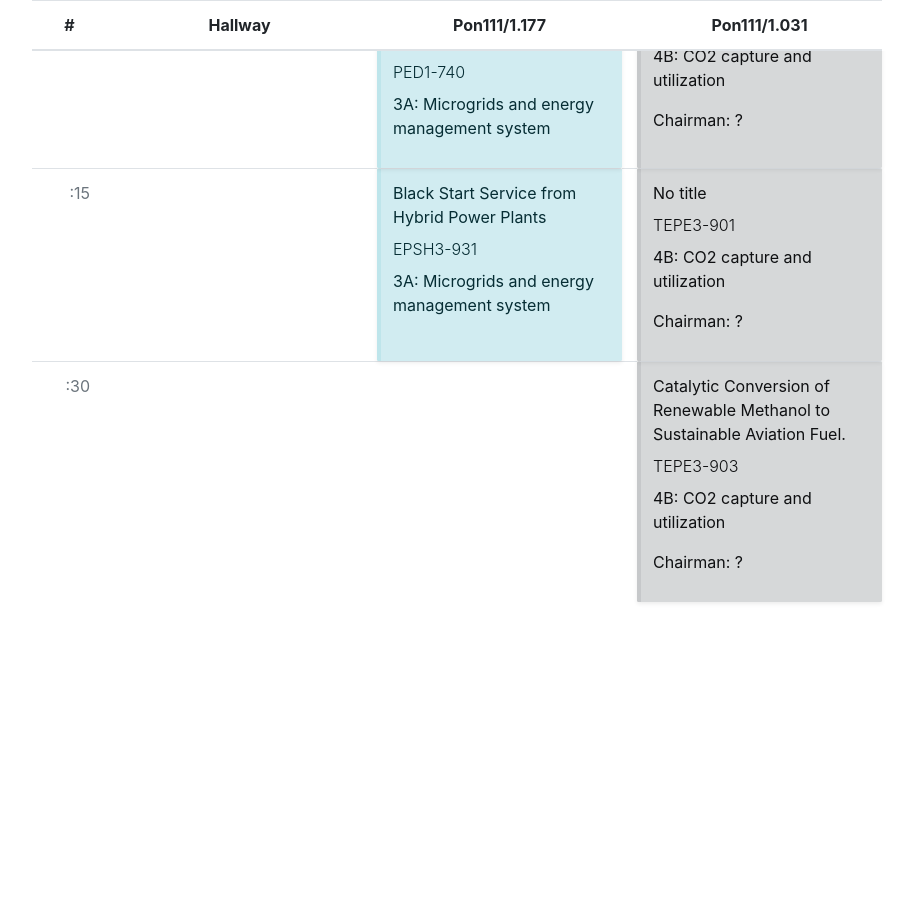
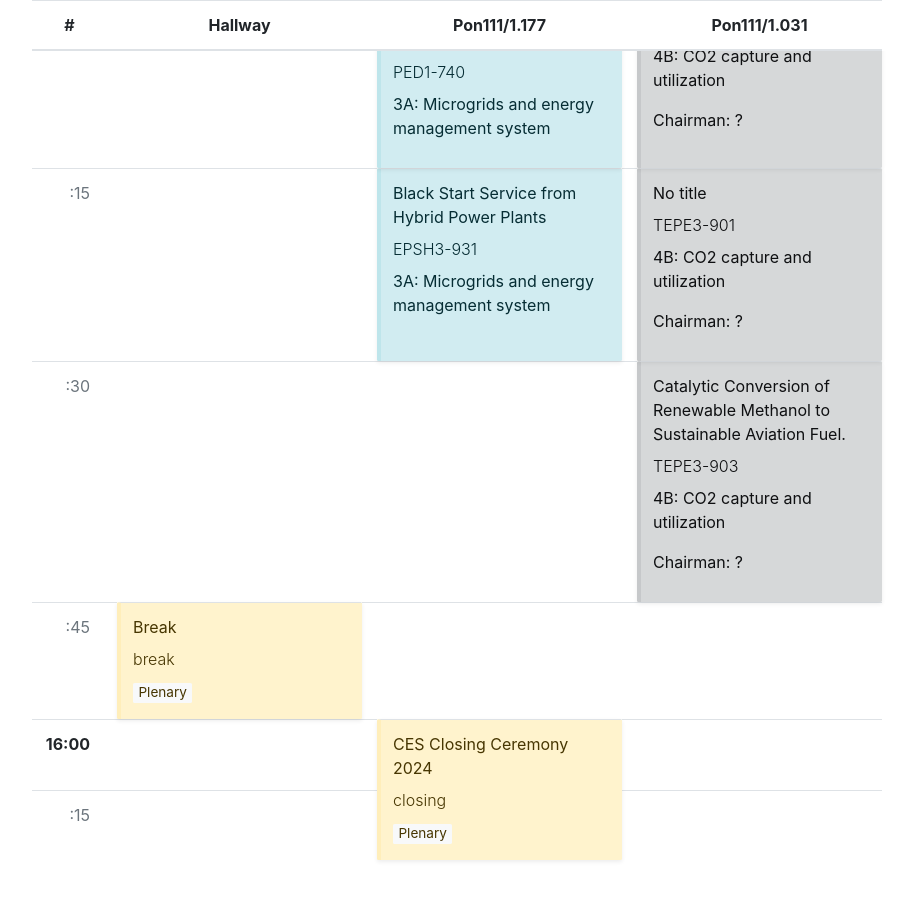
Before and after one commit to jakobhaervig/ces, a Jekyll site: the page built from program/index.md, in a window 1280 px wide and 900 px high, scrolled down 4095 px. Shown: the whole window, without its empty margins (183-1096 px from the left). Built offline with Jekyll 4.4.1, drawn with Linux system fonts in a browser that asks for light colours; before the commit the page ends 4737 px from its top, so only the background shows below that.

Commit message:
Added closing ceremony

```diff
--- a/_data/program.yml
+++ b/_data/program.yml
@@ -20,6 +20,10 @@ days:
       - number: break
         time_start: '14:45'
         time_end: '15:00'
+        session: break
+      - number: break
+        time_start: '15:45'
+        time_end: '16:00'
         session: break
 
   - name: Pon111/1.177
@@ -84,6 +88,10 @@ days:
         session: 3A
         time_start: '15:15'
         time_end: '15:30'
+      - number: closing
+        session: closing
+        time_start: '16:00'
+        time_end: '16:30'
 
   - name: Pon111/1.031
     talks:
--- /dev/null
+++ b/_talks/closing.md
@@ -0,0 +1,6 @@
+---
+name: CES Closing Ceremony 2024
+number: closing
+categories:
+  - Plenary
+---
```
